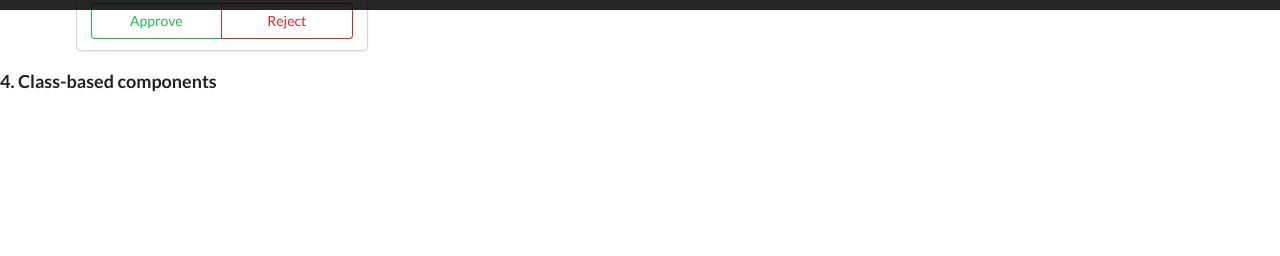
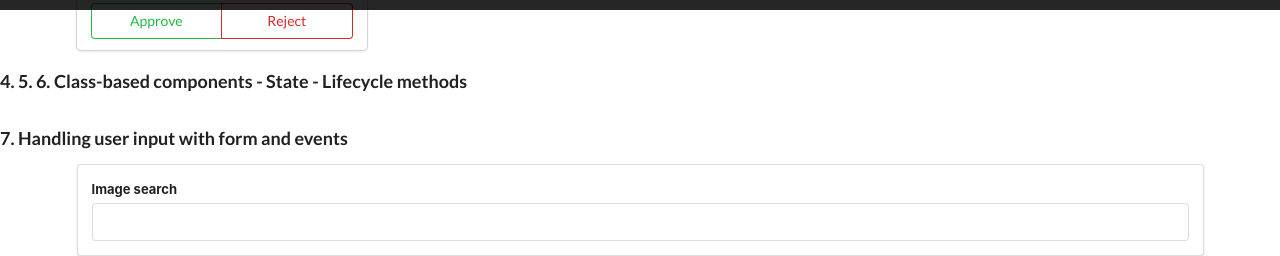
Before and after one commit to vcttai-react-learning/introduction_to_react, a React (Create React App) app: page / in a window 1280 px wide. Shown: the part 790-1046 px from the top of the page. Before the commit the page ends 883 px from the top, so only its background shows below. Built offline with nearby package versions, Linux system fonts and the light colour scheme; no server answers.

Commit message:
Handling user input with form & event

```diff
--- a/public/index.html
+++ b/public/index.html
@@ -48,8 +48,14 @@
 
     <br>
     <div id="class-component-root">
-      <h3>4. Class-based components</h3>
+      <h3>4. 5. 6. Class-based components - State - Lifecycle methods</h3>
       <div id="class-component-content"></div>
+    </div>
+
+    <br>
+    <div id="handling-user-input-root">
+      <h3>7. Handling user input with form and events</h3>
+      <div id="handling-user-input-content"></div>
     </div>
 
     <!--
--- /dev/null
+++ b/src/components/App07.js
@@ -0,0 +1,19 @@
+import React from 'react';
+import SearchBar from './SearchBar';
+
+class App07 extends React.Component
+{
+    onSearchSubmit(term) {
+        console.log(term);
+    }
+
+    render() {
+        return (
+            <div className="ui container" style={{ marginTop: '10px' }}>
+                <SearchBar onSubmit={this.onSearchSubmit}/>
+            </div>
+        );
+    }
+}
+
+export default App07;
--- /dev/null
+++ b/src/components/SearchBar.js
@@ -0,0 +1,48 @@
+import React from 'react';
+
+class SearchBar extends React.Component
+{
+    state = { term: '' };
+
+    onInputChange = (event) => {
+        console.log(event.target.value);
+    }
+
+    onFormSubmit = (event) => {
+        event.preventDefault();
+
+        this.props.onSubmit(this.state.term);
+    }
+
+    //This is uncontrolled-element
+    // render() {
+    //     return (
+    //         <div className="ui segment">
+    //             <form className="ui form">
+    //                 <div className="field">
+    //                     <label>Image search</label>
+    //                     <input type='text' onChange={this.onInputChange} />
+    //                 </div>
+    //             </form>
+    //         </div>
+    //     );
+    // }
+
+    //this is controlled-element
+    render() {
+        return (
+            <div className="ui segment">
+                <form onSubmit={this.onFormSubmit} className="ui form">
+                    <div className="field">
+                        <label>Image search</label>
+                        <input type='text'
+                        value={this.state.term}
+                        onChange={ (event) => this.setState({ term: event.target.value }) } />
+                    </div>
+                </form>
+            </div>
+        );
+    }
+}
+
+export default SearchBar;
--- a/src/index.js
+++ b/src/index.js
@@ -9,6 +9,7 @@ import MyTimeState from './components/MyTimeState';
 import MyComment from './components/MyComment';
 import MyCommentList from './components/MyCommentList';
 import MySeasonController from './components/MySeasonController';
+import App07 from './components/App07';
 
 import * as serviceWorker from './serviceWorker';
 
@@ -30,9 +31,12 @@ ReactDOM.render(<MyComment />, document.querySelector('#communicating-props-root
 ReactDOM.render(<MyCommentList />, document.querySelector('#communicating-props-root #comment-list'));
 
 
-//== 4. Class-based components
+//== 4. 5. 6. Class-based components - State - Lifecycle methods
 ReactDOM.render(<MySeasonController />, document.querySelector('#class-component-root #class-component-content'));
 
+
+//== 7. Handling user input
+ReactDOM.render(<App07 />, document.querySelector('#handling-user-input-root #handling-user-input-content '));
 
 //==================
 
```
